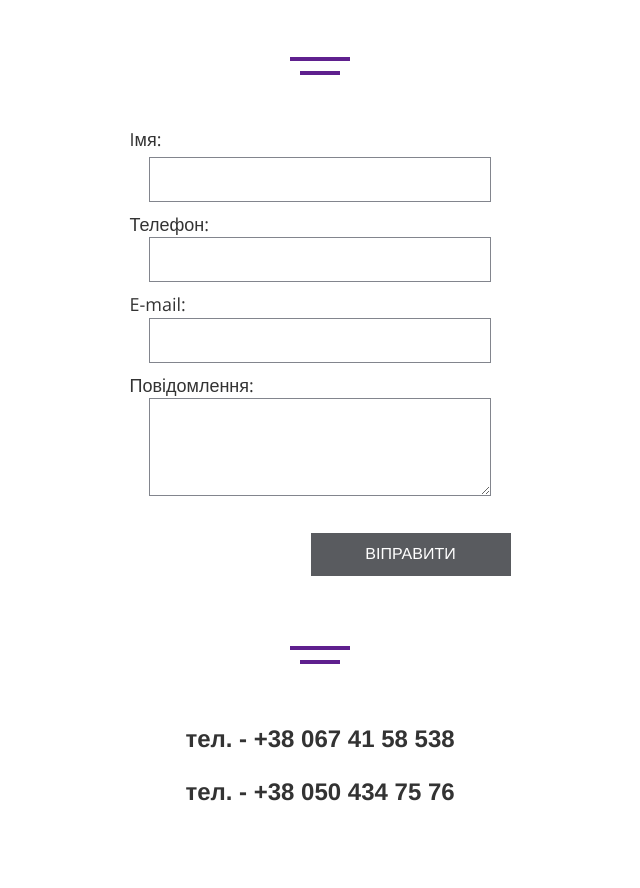
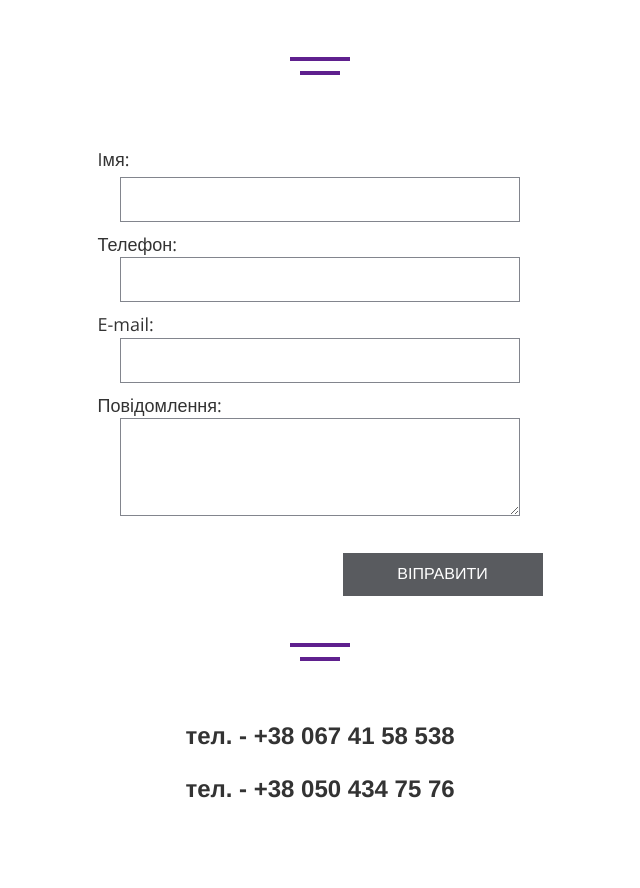
Before and after one commit to testbloom/testbloom.github.io, a plain HTML site: page index.html in a window 1280 px wide. Shown: the part 3122-4010 px from the top of the page, without its empty margins (320-960 px from the left). Drawn offline with nearby package versions, Linux system fonts and the light colour scheme.

Commit message:
Адапт. 2

```diff
--- a/css/style.css
+++ b/css/style.css
@@ -639,16 +639,17 @@ p {
 
 
 form {
-   padding: 20px;
-
-	max-width: 90%;
+	position: relative;
+   padding: 40px;
+ min-width: 300px;
+	width: 70%;
 
 }
 form .left, form .right {
-   display: inline-block;
+
    vertical-align: top;
 
-   width: 60%;
+
 }
 form .right {
    padding-left: 20px;
```
Also changed, not shown: index.html (+1 -1 lines).
